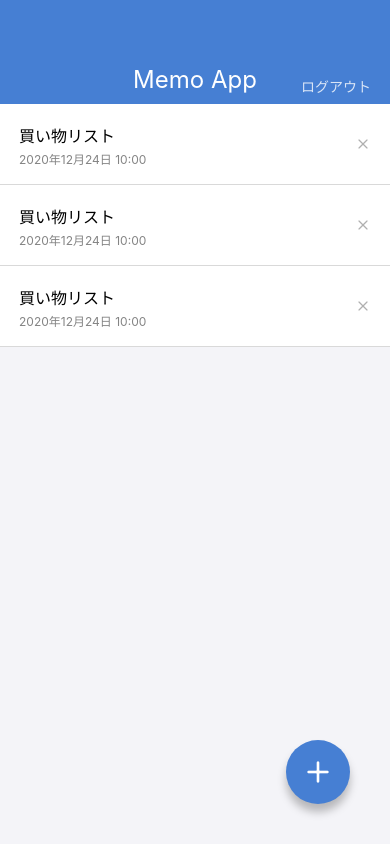
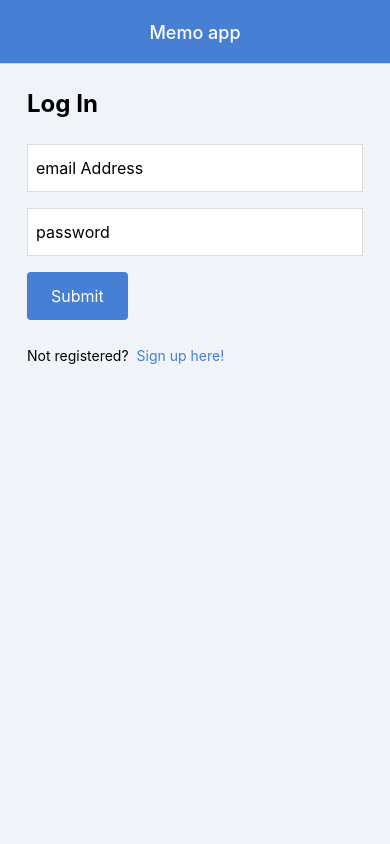
Before and after one commit to iwatabe1/sampleMemoApp, a React Native app: screen / in a window 390 px wide. Built offline with nearby package versions, Linux system fonts and the light colour scheme.

Commit message:
Connect Screens with react-navigation

```diff
--- a/App.tsx
+++ b/App.tsx
@@ -1,21 +1,61 @@
-import { StyleSheet, View } from 'react-native';
+import { StyleSheet } from 'react-native';
 import React from 'react';
-// import MemoDetailScreen from './src/screens/MemoDetailScreen';
+import { NavigationContainer } from '@react-navigation/native';
+import {
+  createStackNavigator,
+  CardStyleInterpolators,
+} from '@react-navigation/stack';
+
 import MemoListScreen from './src/screens/MemoListScreen';
-// import MemoEditScreen from './src/screens/MemoEditScreen';
-// import MemoCreateScreen from './src/screens/MemoCreateScreen';
-// import LogInScreen from './src/screens/LogInScreen';
-// import SignUpScreen from './src/screens/SignUpScreen';
+import MemoDetailScreen from './src/screens/MemoDetailScreen';
+import MemoEditScreen from './src/screens/MemoEditScreen';
+import MemoCreateScreen from './src/screens/MemoCreateScreen';
+import LogInScreen from './src/screens/LogInScreen';
+import SignUpScreen from './src/screens/SignUpScreen';
+
+const Stack = createStackNavigator();
 
 export default function App() {
   // 画面のコンポーネント
-
-  // return <MemoDetailScreen />;
-  return <MemoListScreen />;
-  // return <MemoEditScreen />;
-  // return <MemoCreateScreen />;
-  // return <LogInScreen />;
-  // return <SignUpScreen />;
+  return (
+    <NavigationContainer>
+      <Stack.Navigator
+        initialRouteName='LogIn'
+        screenOptions={{
+          headerStyle: { backgroundColor: '#467FD3' },
+          headerTitleStyle: { color: '#ffffff' },
+          headerTitle: 'Memo app',
+          headerTitleAlign: 'center',
+          headerTintColor: '#ffffff',
+          headerBackTitle: 'Back',
+          cardStyleInterpolator: CardStyleInterpolators.forHorizontalIOS,
+          gestureEnabled: true,
+          gestureDirection: 'horizontal',
+        }}
+      >
+        <Stack.Screen name='MemoList' component={MemoListScreen} />
+        <Stack.Screen name='MemoDetail' component={MemoDetailScreen} />
+        <Stack.Screen name='MemoEdit' component={MemoEditScreen} />
+        <Stack.Screen name='MemoCreate' component={MemoCreateScreen} />
+        <Stack.Screen
+          name='LogIn'
+          component={LogInScreen}
+          options={{
+            cardStyleInterpolator:
+              CardStyleInterpolators.forFadeFromBottomAndroid,
+          }}
+        />
+        <Stack.Screen
+          name='SignUp'
+          component={SignUpScreen}
+          options={{
+            cardStyleInterpolator:
+              CardStyleInterpolators.forFadeFromBottomAndroid,
+          }}
+        />
+      </Stack.Navigator>
+    </NavigationContainer>
+  );
 }
 
 // CSSのコンポーネント
--- a/package.json
+++ b/package.json
@@ -11,6 +11,9 @@
   },
   "dependencies": {
     "@expo/vector-icons": "^13.0.0",
+    "@react-navigation/native": "^6.1.3",
+    "@react-navigation/native-stack": "^6.9.9",
+    "@react-navigation/stack": "^6.3.12",
     "@use-expo/font": "^2.0.0",
     "expo": "~47.0.12",
     "expo-status-bar": "~1.4.2",
@@ -18,6 +21,8 @@
     "react": "18.1.0",
     "react-dom": "18.1.0",
     "react-native": "0.70.5",
+    "react-native-safe-area-context": "4.4.1",
+    "react-native-screens": "~3.18.0",
     "react-native-web": "~0.18.9"
   },
   "devDependencies": {
--- a/src/components/MemoList.tsx
+++ b/src/components/MemoList.tsx
@@ -1,39 +1,71 @@
 import { Feather } from '@expo/vector-icons';
 import React from 'react';
-import { View, Text, StyleSheet, TouchableOpacity } from 'react-native';
+import { View, Text, StyleSheet, TouchableOpacity, Alert } from 'react-native';
+import { useNavigation } from '@react-navigation/native';
 
 export default function MemoList() {
+  const navigation = useNavigation();
   return (
     <View>
-      <View style={styles.memoListItem}>
+      <TouchableOpacity
+        style={styles.memoListItem}
+        onPress={() => {
+          navigation.navigate('MemoDetail');
+        }}
+      >
         <View>
           <Text style={styles.memoListItemTitle}>買い物リスト</Text>
           <Text style={styles.memoListItemDate}>2020年12月24日 10:00</Text>
         </View>
-        <TouchableOpacity>
+        <TouchableOpacity
+          style={styles.memoDelete}
+          onPress={() => {
+            Alert.alert('Are you sure?');
+          }}
+        >
           <Feather name='x' size={16} color='#B0B0B0'></Feather>
         </TouchableOpacity>
-      </View>
+      </TouchableOpacity>
 
-      <View style={styles.memoListItem}>
+      <TouchableOpacity
+        style={styles.memoListItem}
+        onPress={() => {
+          navigation.navigate('MemoDetail' as never);
+        }}
+      >
         <View>
           <Text style={styles.memoListItemTitle}>買い物リスト</Text>
           <Text style={styles.memoListItemDate}>2020年12月24日 10:00</Text>
         </View>
-        <TouchableOpacity>
+        <TouchableOpacity
+          style={styles.memoDelete}
+          onPress={() => {
+            Alert.alert('Are you sure?');
+          }}
+        >
           <Feather name='x' size={16} color='#B0B0B0'></Feather>
         </TouchableOpacity>
-      </View>
+      </TouchableOpacity>
 
-      <View style={styles.memoListItem}>
+      <TouchableOpacity
+        style={styles.memoListItem}
+        onPress={() => {
+          navigation.navigate('MemoDetail' as never);
+        }}
+      >
         <View>
           <Text style={styles.memoListItemTitle}>買い物リスト</Text>
           <Text style={styles.memoListItemDate}>2020年12月24日 10:00</Text>
         </View>
-        <TouchableOpacity>
+        <TouchableOpacity
+          style={styles.memoDelete}
+          onPress={() => {
+            Alert.alert('Are you sure?');
+          }}
+        >
           <Feather name='x' size={16} color='#B0B0B0'></Feather>
         </TouchableOpacity>
-      </View>
+      </TouchableOpacity>
     </View>
   );
 }
@@ -58,4 +90,7 @@
     lineHeight: 16,
     color: '#848484',
   },
+  memoDelete: {
+    padding: 8,
+  },
 });
--- a/src/screens/LogInScreen.tsx
+++ b/src/screens/LogInScreen.tsx
@@ -7,21 +7,36 @@
   TouchableOpacity,
 } from 'react-native';
 
-import AppBar from '../components/AppBar';
 import Button from '../components/Button';
 
-export default function LogInScreen() {
+export default function LogInScreen(props: any) {
+  const { navigation } = props;
   return (
     <View style={styles.container}>
-      <AppBar />
       <View style={styles.inner}>
         <Text style={styles.title}>Log In</Text>
         <TextInput style={styles.input} value='email Address'></TextInput>
         <TextInput style={styles.input} value='password'></TextInput>
-        <Button label='Submit' />
+        <Button
+          label='Submit'
+          onPress={() => {
+            navigation.reset({
+              index: 0,
+              routes: [
+                {
+                  name: 'MemoList',
+                },
+              ],
+            });
+          }}
+        />
         <View style={styles.footer}>
           <Text style={styles.footerText}>Not registered?</Text>
-          <TouchableOpacity>
+          <TouchableOpacity
+            onPress={() => {
+              navigation.reset({ index: 0, routes: [{ name: 'SignUp' }] });
+            }}
+          >
             <Text style={styles.footerLink}>Sign up here!</Text>
           </TouchableOpacity>
         </View>
--- a/src/screens/MemoCreateScreen.tsx
+++ b/src/screens/MemoCreateScreen.tsx
@@ -5,17 +5,21 @@
   TextInput,
   KeyboardAvoidingView,
 } from 'react-native';
-import AppBar from '../components/AppBar';
 import CircleButton from '../components/CircleButton';
 
-export default function MemoCreateScreen() {
+export default function MemoCreateScreen(props: any) {
+  const { navigation } = props;
   return (
     <KeyboardAvoidingView style={styles.container} behavior='height'>
-      <AppBar></AppBar>
       <View style={styles.inputContainer}>
         <TextInput value='' multiline style={styles.input}></TextInput>
       </View>
-      <CircleButton name='check'></CircleButton>
+      <CircleButton
+        name='check'
+        onPress={() => {
+          navigation.goBack();
+        }}
+      ></CircleButton>
     </KeyboardAvoidingView>
   );
 }
--- a/src/screens/MemoDetailScreen.tsx
+++ b/src/screens/MemoDetailScreen.tsx
@@ -1,12 +1,11 @@
 import React from 'react';
 import { View, Text, StyleSheet, ScrollView } from 'react-native';
-import AppBar from '../components/AppBar';
 import CircleButton from '../components/CircleButton';
 
-export default function MemoDetailScreen() {
+export default function MemoDetailScreen(props: any) {
+  const { navigation } = props;
   return (
     <View style={styles.container}>
-      <AppBar></AppBar>
       <View style={styles.memoHeader}>
         <Text style={styles.memoTitle}>買い物リスト</Text>
         <Text style={styles.memoDate}>2020年12月24日 10:00</Text>
@@ -17,7 +16,13 @@
           本文用なので、使い方を間違えると不自然に見えることもありますので要注意。
         </Text>
       </ScrollView>
-      <CircleButton style={{ top: 160, bottom: 'auto' }} name={'edit-2'} />
+      <CircleButton
+        style={{ top: 60, bottom: 'auto' }}
+        name={'edit-2'}
+        onPress={() => {
+          navigation.navigate('MemoEdit');
+        }}
+      />
     </View>
   );
 }
--- a/src/screens/MemoEditScreen.tsx
+++ b/src/screens/MemoEditScreen.tsx
@@ -4,15 +4,13 @@
   StyleSheet,
   TextInput,
   KeyboardAvoidingView,
-  Alert,
 } from 'react-native';
-import AppBar from '../components/AppBar';
 import CircleButton from '../components/CircleButton';
 
-export default function MemoEditScreen() {
+export default function MemoEditScreen(props: any) {
+  const { navigation } = props;
   return (
     <KeyboardAvoidingView style={styles.container} behavior='height'>
-      <AppBar></AppBar>
       <View style={styles.inputContainer}>
         <TextInput
           value='買い物リスト'
@@ -23,7 +21,7 @@
       <CircleButton
         name='check'
         onPress={() => {
-          Alert.alert('Pressed');
+          navigation.goBack();
         }}
       ></CircleButton>
     </KeyboardAvoidingView>
--- a/src/screens/MemoListScreen.tsx
+++ b/src/screens/MemoListScreen.tsx
@@ -1,15 +1,21 @@
 import React from 'react';
 import { View, StyleSheet } from 'react-native';
-import AppBar from '../components/AppBar';
 import MemoList from '../components/MemoList';
 import CircleButton from '../components/CircleButton';
 
-export default function MemoListScreen() {
+export default function MemoListScreen(props: any) {
+  const { navigation } = props;
   return (
     <View style={styles.container}>
-      <AppBar></AppBar>
       <MemoList></MemoList>
-      <CircleButton name={'plus'}>+</CircleButton>
+      <CircleButton
+        name={'plus'}
+        onPress={() => {
+          navigation.navigate('MemoCreate');
+        }}
+      >
+        +
+      </CircleButton>
     </View>
   );
 }
--- a/src/screens/SignUpScreen.tsx
+++ b/src/screens/SignUpScreen.tsx
@@ -7,21 +7,29 @@
   TouchableOpacity,
 } from 'react-native';
 
-import AppBar from '../components/AppBar';
 import Button from '../components/Button';
 
-export default function SignUpScreen() {
+export default function SignUpScreen(props: any) {
+  const { navigation } = props;
   return (
     <View style={styles.container}>
-      <AppBar />
       <View style={styles.inner}>
         <Text style={styles.title}>Sign Up</Text>
         <TextInput style={styles.input} value='email Address'></TextInput>
         <TextInput style={styles.input} value='password'></TextInput>
-        <Button label='Submit' />
+        <Button
+          label='Submit'
+          onPress={() => {
+            navigation.reset({ index: 0, routes: [{ name: 'MemoList' }] });
+          }}
+        />
         <View style={styles.footer}>
           <Text style={styles.footerText}>Already registered?</Text>
-          <TouchableOpacity>
+          <TouchableOpacity
+            onPress={() => {
+              navigation.reset({ index: 0, routes: [{ name: 'LogIn' }] });
+            }}
+          >
             <Text style={styles.footerLink}>Log In.</Text>
           </TouchableOpacity>
         </View>
```
Also changed, not shown: .eslintrc.json, 2 other files (tests, documents, lock files or other folders).
